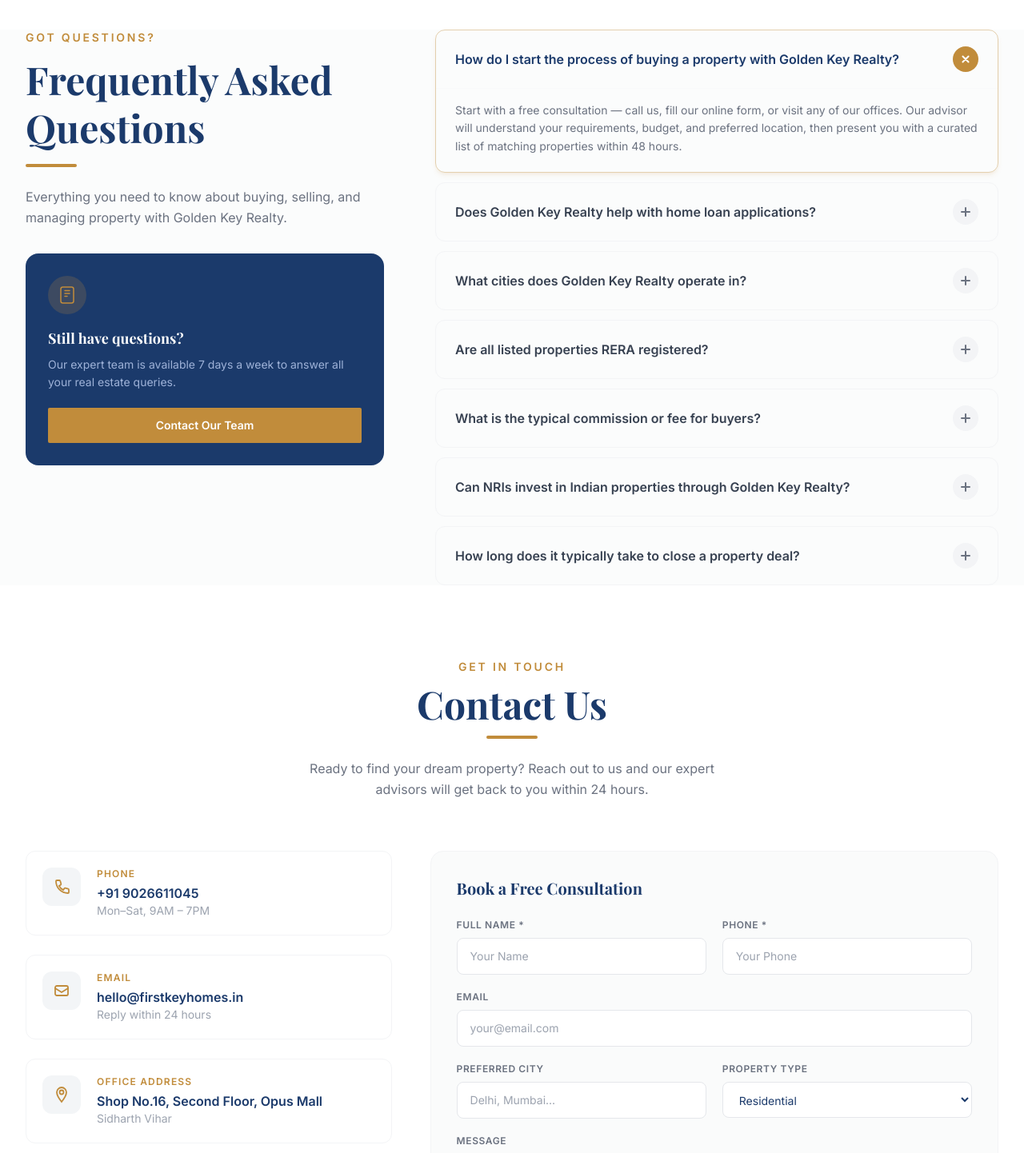
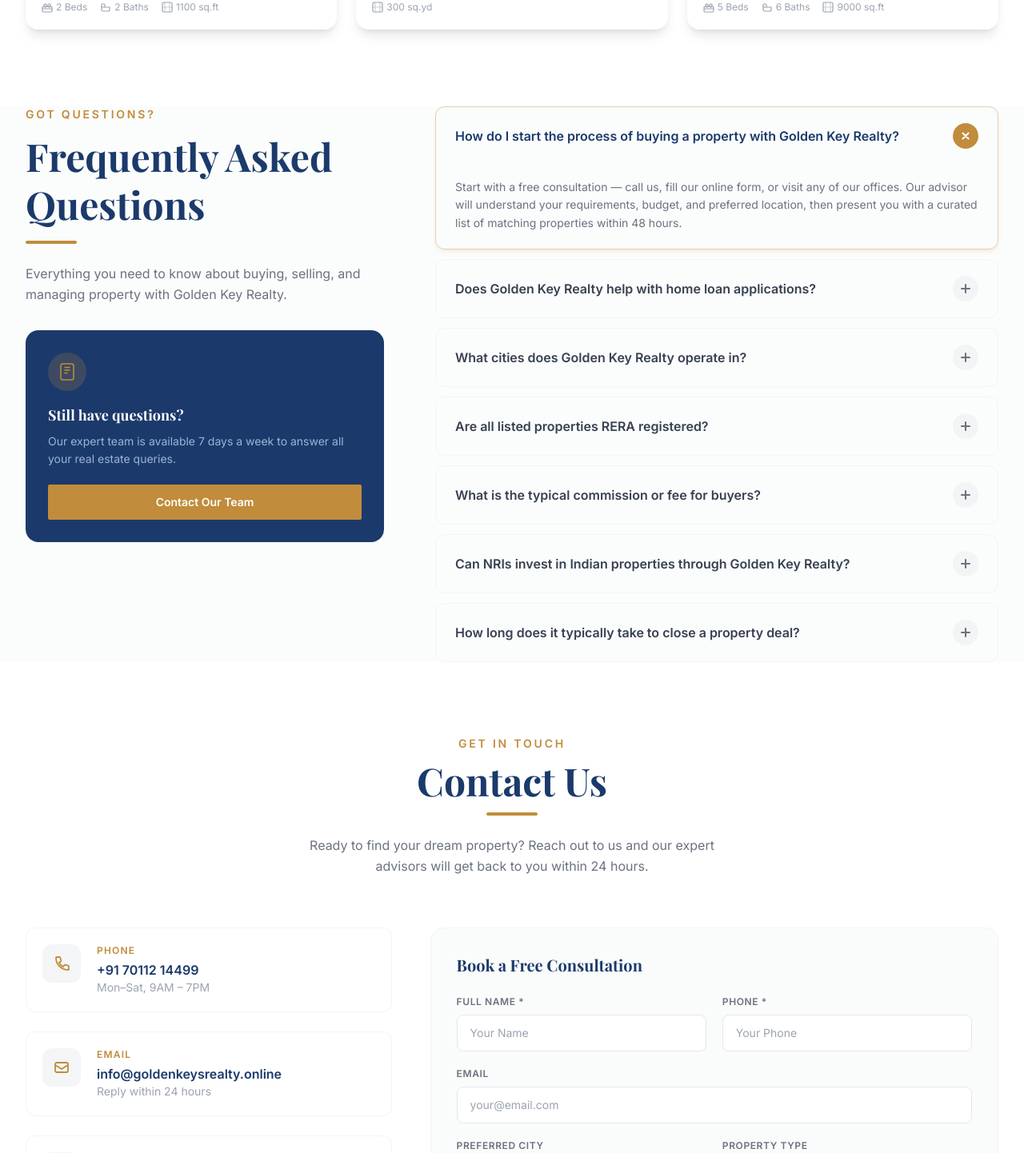
Before and after one commit to somyamittal70/golden-key, a React (Vite) app: page / in a window 1280 px wide. Shown: the part 4157-5599 px from the top of the page at 80% size. Built offline with nearby package versions, Linux system fonts and the light colour scheme.

Commit message:
folder structue

```diff
--- a/src/components/Contact.jsx
+++ b/src/components/Contact.jsx
@@ -9,7 +9,7 @@
       </svg>
     ),
     label: "Phone",
-    value: "+91 9026611045",
+    value: "+91 70112 14499",
     sub: "Mon–Sat, 9AM – 7PM",
   },
   {
@@ -20,7 +20,7 @@
       </svg>
     ),
     label: "Email",
-    value: "hello@firstkeyhomes.in",
+    value: "info@goldenkeysrealty.online",
     sub: "Reply within 24 hours",
   },
   {
@@ -31,8 +31,8 @@
       </svg>
     ),
     label: "Office Address",
-    value: "Shop No.16, Second Floor, Opus Mall",
-    sub: "Sidharth Vihar",
+    value: "Galaxy Diamond Plaza",
+    sub: "Greater Noida, Uttar Pradesh, India",
   },
 ];
 
@@ -61,8 +61,8 @@
   };
 
   return (
-    <section id="contact-us" className="py-20 bg-white">
-      <div className="max-w-7xl mx-auto px-4 sm:px-6 lg:px-8" ref={ref}>
+    <section id="contact-us" className="py-20 bg-white overflow-x-hidden">
+      <div className="max-w-7xl mx-auto px-4 sm:px-6 lg:px-8 w-full" ref={ref}>
         {/* Heading */}
         <motion.div
           initial={{ opacity: 0, y: 30 }}
@@ -81,13 +81,13 @@
           </p>
         </motion.div>
 
-        <div className="grid lg:grid-cols-5 gap-12">
+        <div className="grid lg:grid-cols-5 gap-8 lg:gap-12 w-full">
           {/* Left: Info */}
           <motion.div
             initial={{ opacity: 0, x: -30 }}
             animate={isInView ? { opacity: 1, x: 0 } : {}}
             transition={{ duration: 0.6, delay: 0.1 }}
-            className="lg:col-span-2 space-y-6"
+            className="lg:col-span-2 space-y-6 min-w-0"
           >
             {contactInfo.map((info, i) => (
               <motion.div
@@ -95,15 +95,15 @@
                 initial={{ opacity: 0, y: 20 }}
                 animate={isInView ? { opacity: 1, y: 0 } : {}}
                 transition={{ delay: 0.2 + i * 0.1 }}
-                className="flex items-start gap-5 p-5 rounded-xl border border-gray-100 hover:border-[#c18c3b] hover:shadow-md transition-all duration-300"
+                className="flex items-start gap-4 sm:gap-5 p-4 sm:p-5 rounded-xl border border-gray-100 hover:border-[#c18c3b] hover:shadow-md transition-all duration-300 min-w-0"
               >
                 <div className="w-12 h-12 rounded-xl bg-navy-700/5 flex items-center justify-center flex-shrink-0">
                   {info.icon}
                 </div>
-                <div>
+                <div className="min-w-0 flex-1">
                   <p className="text-xs font-semibold text-[#c18c3b] uppercase tracking-widest mb-1">{info.label}</p>
-                  <p className="font-semibold text-navy-700">{info.value}</p>
-                  <p className="text-gray-400 text-sm">{info.sub}</p>
+                  <p className="font-semibold text-navy-700 break-words">{info.value}</p>
+                  <p className="text-gray-400 text-sm break-words">{info.sub}</p>
                 </div>
               </motion.div>
             ))}
@@ -111,15 +111,15 @@
             {/* Social */}
             <div className="pt-4">
               <p className="text-xs font-semibold text-gray-400 uppercase tracking-widest mb-4">Follow Us</p>
-              <div className="flex gap-3">
+              <div className="flex flex-wrap gap-3">
                 {/* Facebook */}
-                <a href="#" className="w-10 h-10 rounded-xl bg-navy-700/5 hover:bg-navy-700 flex items-center justify-center group transition-colors duration-300">
+                <a href="#" className="w-10 h-10 rounded-xl bg-navy-700/5 hover:bg-navy-700 flex items-center justify-center group transition-colors duration-300 flex-shrink-0">
                   <svg width="18" height="18" viewBox="0 0 18 18" fill="none">
                     <path d="M13 2H11C10.2 2 9 2.6 9 4V6H13L12.4 9H9V16H6V9H4V6H6V4C6 2.3 7.3 1 9 1H13V2Z" fill="#032b53" className="group-hover:fill-white transition-colors"/>
                   </svg>
                 </a>
                 {/* Instagram */}
-                <a href="#" className="w-10 h-10 rounded-xl bg-navy-700/5 hover:bg-navy-700 flex items-center justify-center group transition-colors duration-300">
+                <a href="#" className="w-10 h-10 rounded-xl bg-navy-700/5 hover:bg-navy-700 flex items-center justify-center group transition-colors duration-300 flex-shrink-0">
                   <svg width="18" height="18" viewBox="0 0 18 18" fill="none">
                     <rect x="2" y="2" width="14" height="14" rx="4" stroke="#032b53" strokeWidth="1.8" className="group-hover:stroke-white transition-colors"/>
                     <circle cx="9" cy="9" r="3.5" stroke="#032b53" strokeWidth="1.8" className="group-hover:stroke-white transition-colors"/>
@@ -127,7 +127,7 @@
                   </svg>
                 </a>
                 {/* LinkedIn */}
-                <a href="#" className="w-10 h-10 rounded-xl bg-navy-700/5 hover:bg-navy-700 flex items-center justify-center group transition-colors duration-300">
+                <a href="#" className="w-10 h-10 rounded-xl bg-navy-700/5 hover:bg-navy-700 flex items-center justify-center group transition-colors duration-300 flex-shrink-0">
                   <svg width="18" height="18" viewBox="0 0 18 18" fill="none">
                     <rect x="2" y="2" width="14" height="14" rx="3" stroke="#032b53" strokeWidth="1.5" className="group-hover:stroke-white transition-colors"/>
                     <path d="M5.5 8V13M5.5 6V5.5" stroke="#032b53" strokeWidth="1.8" strokeLinecap="round" className="group-hover:stroke-white transition-colors"/>
@@ -136,7 +136,7 @@
                   </svg>
                 </a>
                 {/* YouTube */}
-                <a href="#" className="w-10 h-10 rounded-xl bg-navy-700/5 hover:bg-navy-700 flex items-center justify-center group transition-colors duration-300">
+                <a href="#" className="w-10 h-10 rounded-xl bg-navy-700/5 hover:bg-navy-700 flex items-center justify-center group transition-colors duration-300 flex-shrink-0">
                   <svg width="18" height="18" viewBox="0 0 18 18" fill="none">
                     <rect x="1.5" y="3.5" width="15" height="11" rx="3" stroke="#032b53" strokeWidth="1.5" className="group-hover:stroke-white transition-colors"/>
                     <path d="M7.5 6.5L12 9L7.5 11.5V6.5Z" fill="#032b53" className="group-hover:fill-white transition-colors"/>
@@ -151,9 +151,9 @@
             initial={{ opacity: 0, x: 30 }}
             animate={isInView ? { opacity: 1, x: 0 } : {}}
             transition={{ duration: 0.6, delay: 0.2 }}
-            className="lg:col-span-3"
+            className="lg:col-span-3 min-w-0"
           >
-            <div className="bg-gray-50/80 rounded-2xl p-8 border border-gray-100">
+            <div className="bg-gray-50/80 rounded-2xl p-5 sm:p-8 border border-gray-100 w-full">
               <h3 className="font-display text-xl font-bold text-navy-700 mb-6">
                 Book a Free Consultation
               </h3>
@@ -173,9 +173,9 @@
                   <p className="text-gray-500 text-sm">Our team will contact you within 24 hours.</p>
                 </motion.div>
               ) : (
-                <form onSubmit={handleSubmit} className="space-y-5">
+                <form onSubmit={handleSubmit} className="space-y-5 w-full">
                   <div className="grid sm:grid-cols-2 gap-5">
-                    <div>
+                    <div className="min-w-0">
                       <label className="block text-xs font-semibold text-gray-500 mb-2 uppercase tracking-wider">Full Name *</label>
                       <input
                         type="text"
@@ -184,10 +184,10 @@
                         onChange={handleChange}
                         required
                         placeholder="Your Name"
-                        className="w-full border border-gray-200 focus:border-[#c18c3b] focus:ring-2 focus:ring-[#c18c3b]/20 rounded-lg px-4 py-3 text-sm outline-none transition-all bg-white"
+                        className="w-full min-w-0 border border-gray-200 focus:border-[#c18c3b] focus:ring-2 focus:ring-[#c18c3b]/20 rounded-lg px-4 py-3 text-sm outline-none transition-all bg-white"
                       />
                     </div>
-                    <div>
+                    <div className="min-w-0">
                       <label className="block text-xs font-semibold text-gray-500 mb-2 uppercase tracking-wider">Phone *</label>
                       <input
                         type="tel"
@@ -196,11 +196,11 @@
                         onChange={handleChange}
                         required
                         placeholder="Your Phone"
-                        className="w-full border border-gray-200 focus:border-[#c18c3b] focus:ring-2 focus:ring-[#c18c3b]/20 rounded-lg px-4 py-3 text-sm outline-none transition-all bg-white"
+                        className="w-full min-w-0 border border-gray-200 focus:border-[#c18c3b] focus:ring-2 focus:ring-[#c18c3b]/20 rounded-lg px-4 py-3 text-sm outline-none transition-all bg-white"
                       />
                     </div>
                   </div>
-                  <div>
+                  <div className="min-w-0">
                     <label className="block text-xs font-semibold text-gray-500 mb-2 uppercase tracking-wider">Email</label>
                     <input
                       type="email"
@@ -208,11 +208,11 @@
                       value={formData.email}
                       placeholder="your@email.com"
                       onChange={handleChange}
-                      className="w-full border border-gray-200 focus:border-[#c18c3b] focus:ring-2 focus:ring-[#c18c3b]/20 rounded-lg px-4 py-3 text-sm outline-none transition-all bg-white"
+                      className="w-full min-w-0 border border-gray-200 focus:border-[#c18c3b] focus:ring-2 focus:ring-[#c18c3b]/20 rounded-lg px-4 py-3 text-sm outline-none transition-all bg-white"
                     />
                   </div>
                   <div className="grid sm:grid-cols-2 gap-5">
-                    <div>
+                    <div className="min-w-0">
                       <label className="block text-xs font-semibold text-gray-500 mb-2 uppercase tracking-wider">Preferred City</label>
                       <input
                         type="text"
@@ -220,16 +220,16 @@
                         value={formData.city}
                         onChange={handleChange}
                         placeholder="Delhi, Mumbai..."
-                        className="w-full border border-gray-200 focus:border-[#c18c3b] focus:ring-2 focus:ring-[#c18c3b]/20 rounded-lg px-4 py-3 text-sm outline-none transition-all bg-white"
+                        className="w-full min-w-0 border border-gray-200 focus:border-[#c18c3b] focus:ring-2 focus:ring-[#c18c3b]/20 rounded-lg px-4 py-3 text-sm outline-none transition-all bg-white"
                       />
                     </div>
-                    <div>
+                    <div className="min-w-0">
                       <label className="block text-xs font-semibold text-gray-500 mb-2 uppercase tracking-wider">Property Type</label>
                       <select
                         name="type"
                         value={formData.type}
                         onChange={handleChange}
-                        className="w-full border border-gray-200 focus:border-[#c18c3b] focus:ring-2 focus:ring-[#c18c3b]/20 rounded-lg px-4 py-3 text-sm outline-none transition-all bg-white"
+                        className="w-full min-w-0 border border-gray-200 focus:border-[#c18c3b] focus:ring-2 focus:ring-[#c18c3b]/20 rounded-lg px-4 py-3 text-sm outline-none transition-all bg-white"
                       >
                         <option value="">Select a Service</option>
                         <option>Residential</option>
@@ -240,7 +240,7 @@
                       </select>
                     </div>
                   </div>
-                  <div>
+                  <div className="min-w-0">
                     <label className="block text-xs font-semibold text-gray-500 mb-2 uppercase tracking-wider">Message</label>
                     <textarea
                       name="message"
@@ -248,7 +248,7 @@
                       onChange={handleChange}
                       rows={4}
                       placeholder="Tell us about your requirements — "
-                      className="w-full border border-gray-200 focus:border-[#c18c3b] focus:ring-2 focus:ring-[#c18c3b]/20 rounded-lg px-4 py-3 text-sm outline-none transition-all bg-white resize-none"
+                      className="w-full min-w-0 border border-gray-200 focus:border-[#c18c3b] focus:ring-2 focus:ring-[#c18c3b]/20 rounded-lg px-4 py-3 text-sm outline-none transition-all bg-white resize-none"
                     />
                   </div>
                   <button
--- a/src/components/FAQ.jsx
+++ b/src/components/FAQ.jsx
@@ -38,16 +38,16 @@
       initial={{ opacity: 0, y: 20 }}
       animate={{ opacity: 1, y: 0 }}
       transition={{ delay: index * 0.08, duration: 0.5 }}
-      className={`border rounded-xl overflow-hidden transition-all duration-300 ${
+      className={`border rounded-xl overflow-hidden transition-all duration-300 w-full min-w-0 ${
         isOpen ? "border-[#c18c3b]/40 shadow-md shadow-[#c18c3b]/10" : "border-gray-100 hover:border-navy-100"
       }`}
     >
       <button
         onClick={onToggle}
-        className="w-full flex items-center justify-between px-6 py-5 text-left group"
+        className="w-full min-w-0 flex items-center justify-between gap-3 px-4 sm:px-6 py-4 sm:py-5 text-left group"
       >
         <span
-          className={`font-semibold text-sm md:text-base pr-4 transition-colors ${
+          className={`font-semibold text-sm md:text-base pr-2 sm:pr-4 transition-colors min-w-0 break-words ${
             isOpen ? "text-navy-700" : "text-gray-700 group-hover:text-navy-700"
           }`}
         >
@@ -75,7 +75,7 @@
             transition={{ duration: 0.3 }}
             className="overflow-hidden"
           >
-            <div className="px-6 pb-5 text-gray-500 text-sm leading-relaxed border-t border-gray-50">
+            <div className="px-4 sm:px-6 pb-5 text-gray-500 text-sm leading-relaxed border-t border-gray-50 break-words">
               <div className="pt-4">{item.a}</div>
             </div>
           </motion.div>
@@ -91,37 +91,37 @@
   const isInView = useInView(ref, { once: true, margin: "-60px" });
 
   return (
-    <section id="faq" className="py-19 bg-gray-50/60">
-      <div className="max-w-7xl mx-auto px-4 sm:px-6 lg:px-8" ref={ref}>
-        <div className="grid lg:grid-cols-5 gap-16 items-start">
+    <section id="faq" className="py-19 bg-gray-50/60 overflow-x-hidden">
+      <div className="max-w-7xl mx-auto px-4 sm:px-6 lg:px-8 w-full" ref={ref}>
+        <div className="grid lg:grid-cols-5 gap-10 lg:gap-16 items-start">
           {/* Left sidebar */}
           <motion.div
             initial={{ opacity: 0, x: -30 }}
             animate={isInView ? { opacity: 1, x: 0 } : {}}
             transition={{ duration: 0.6 }}
-            className="lg:col-span-2"
+            className="lg:col-span-2 min-w-0"
           >
             <p className="text-[#c18c3b] font-semibold text-sm tracking-[0.2em] uppercase mb-3">
               Got Questions?
             </p>
-            <h2 className="section-heading mb-4 leading-tight">
+            <h2 className="section-heading mb-4 leading-tight break-words">
               Frequently Asked Questions
             </h2>
             <div className="w-16 h-1 rounded-full" style={{ backgroundColor: "#c18c3b" }} />
-            <p className="text-gray-500 leading-relaxed mt-6 mb-8">
+            <p className="text-gray-500 leading-relaxed mt-6 mb-8 break-words">
               Everything you need to know about buying, selling, and managing property with Golden Key Realty.
             </p>
 
             {/* CTA card */}
-            <div className="bg-navy-700 rounded-2xl p-7 text-white">
+            <div className="bg-navy-700 rounded-2xl p-5 sm:p-7 text-white min-w-0">
               <div className="w-12 h-12 rounded-full bg-[#c18c3b]/20 flex items-center justify-center mb-4">
                 <svg width="24" height="24" viewBox="0 0 24 24" fill="none">
                   <path d="M6.6 2C5.2 2 4 3.1 4 4.5v15c0 1.4 1.2 2.5 2.6 2.5h10.8c1.4 0 2.6-1.1 2.6-2.5v-15C20 3.1 18.8 2 17.4 2H6.6Z" stroke="#c18c3b" strokeWidth="1.5" fill="none"/>
                   <path d="M9 6.5H15M9 10H15M9 13.5H12" stroke="#c18c3b" strokeWidth="1.5" strokeLinecap="round"/>
                 </svg>
               </div>
-              <h4 className="font-display font-bold text-lg mb-2">Still have questions?</h4>
-              <p className="text-navy-200 text-sm leading-relaxed mb-5">
+              <h4 className="font-display font-bold text-lg mb-2 break-words">Still have questions?</h4>
+              <p className="text-navy-200 text-sm leading-relaxed mb-5 break-words">
                 Our expert team is available 7 days a week to answer all your real estate queries.
               </p>
               <a
@@ -142,7 +142,7 @@
             initial={{ opacity: 0, x: 30 }}
             animate={isInView ? { opacity: 1, x: 0 } : {}}
             transition={{ duration: 0.6, delay: 0.15 }}
-            className="lg:col-span-3 space-y-3"
+            className="lg:col-span-3 space-y-3 min-w-0 w-full"
           >
             {faqs.map((item, i) => (
               <FAQItem
--- a/src/components/Footer.jsx
+++ b/src/components/Footer.jsx
@@ -79,7 +79,7 @@
                 Get Started Today
               </button>
               <a
-                href="tel:+919026611045"
+                href="tel:+9170112 14499"
                 className="border border-white/20 hover:border-[#c18c3b] text-white hover:text-[#c18c3b] font-semibold px-6 py-3 rounded-sm transition-colors text-sm flex items-center justify-center gap-2 w-full sm:w-auto"
               >
                 <svg width="16" height="16" viewBox="0 0 16 16" fill="none">
--- a/src/components/Services.jsx
+++ b/src/components/Services.jsx
@@ -142,7 +142,7 @@
               className={`relative bg-gradient-to-br ${s.color} rounded-2xl border border-gray-100 hover:border-[#c18c3b]/40 hover:shadow-xl hover:shadow-[#c18c3b]/10 transition-all duration-300 group overflow-hidden`}
             >
               {/* Image header */}
-              <div className="relative h-36 overflow-hidden">
+              <div className="relative h-48 overflow-hidden">
                 <img src={s.image} alt={s.title} className="w-full h-full object-cover" />
                 <div className="absolute inset-0 bg-gradient-to-t from-navy-700/50 to-transparent" />
                 {/* Badge */}
```
